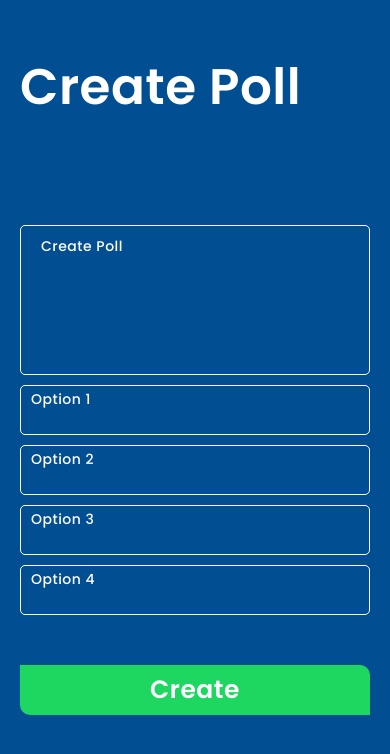
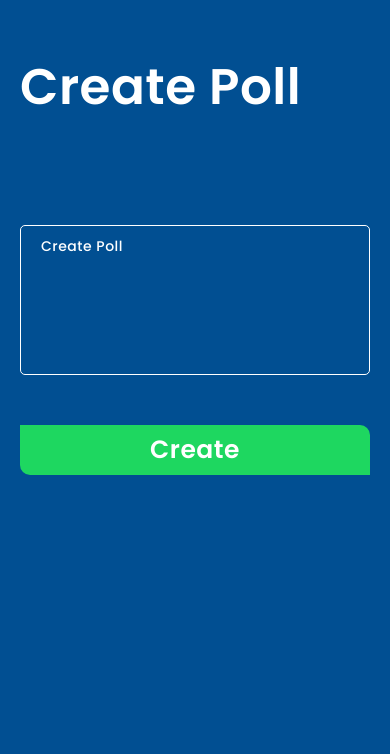
Before and after one commit to hussain385/VoteScope-App, a React Native app: screen /CreatePoll in a window 390 px wide. Shown: the top 754 px of the page. Built offline with nearby package versions, Linux system fonts and the light colour scheme.

Commit message:
changes made

```diff
--- a/src/Screens/ConstituentPoll/ConstituentPoll.js
+++ b/src/Screens/ConstituentPoll/ConstituentPoll.js
@@ -28,22 +28,22 @@ const ConstituentPoll = (props) => {
 
     let PollCardData = [
         {
-            data: "Doing multiple selections is not allowed. Duplication checks are based on the IP address of the voter. We do not tolerate any cheating that is done and will annul all votes that are indicated by bots"
+            data: "Doing multiple selections is not allowed. Duplication checks are based on the IP address of the voter. "
         },
         {
-            data: "Doing multiple selections is not allowed. Duplication checks are based on the IP address of the voter. We do not tolerate any cheating that is done and will annul all votes that are indicated by bots"
+            data: "Doing multiple selections is not allowed. Duplication checks are based on the IP address of the voter. "
         },
         {
-            data: "Doing multiple selections is not allowed. Duplication checks are based on the IP address of the voter. We do not tolerate any cheating that is done and will annul all votes that are indicated by bots"
+            data: "Doing multiple selections is not allowed. Duplication checks are based on the IP address of the voter. "
         },
         {
-            data: "Doing multiple selections is not allowed. Duplication checks are based on the IP address of the voter. We do not tolerate any cheating that is done and will annul all votes that are indicated by bots"
+            data: "Doing multiple selections is not allowed. Duplication checks are based on the IP address of the voter. "
         },
         {
-            data: "Doing multiple selections is not allowed. Duplication checks are based on the IP address of the voter. We do not tolerate any cheating that is done and will annul all votes that are indicated by bots"
+            data: "Doing multiple selections is not allowed. Duplication checks are based on the IP address of the voter. "
         },
         {
-            data: "Doing multiple selections is not allowed. Duplication checks are based on the IP address of the voter. We do not tolerate any cheating that is done and will annul all votes that are indicated by bots"
+            data: "Doing multiple selections is not allowed. Duplication checks are based on the IP address of the voter. "
         },
     ]
 
@@ -94,7 +94,12 @@ const ConstituentPoll = (props) => {
                                     <TouchableOpacity
                                         style={styles.button}
                                     >
-                                        <Text style={styles._button_txt}>Dis Approve</Text>
+                                        <Text style={styles._button_txt}>Disapprove</Text>
+                                    </TouchableOpacity>
+                                    <TouchableOpacity
+                                        style={styles.button}
+                                    >
+                                        <Text style={styles._button_txt}>No Opinion</Text>
                                     </TouchableOpacity>
                                     <Text style={styles._total_poll}>{i + 1} / {PollCardData.length}</Text>
                                 </View>
--- a/src/Screens/CreatePoll/CreatePoll.js
+++ b/src/Screens/CreatePoll/CreatePoll.js
@@ -39,42 +39,7 @@ const CreatePoll = (props) => {
                             multiline={true}
                         />
                     </View>
-                    <View style={styles._email_input_main}>
-                        <TextInput
-                            placeholder="Option 1"
-                            style={styles._input}
-                            underlineColor="white"
-                            placeholderTextColor="white"
-                            multiline={true}
-                        />
-                    </View>
-                    <View style={styles._email_input_main}>
-                        <TextInput
-                            placeholder="Option 2"
-                            style={styles._input}
-                            underlineColor="white"
-                            placeholderTextColor="white"
-                            multiline={true}
-                        />
-                    </View>
-                    <View style={styles._email_input_main}>
-                        <TextInput
-                            placeholder="Option 3"
-                            style={styles._input}
-                            underlineColor="white"
-                            placeholderTextColor="white"
-                            multiline={true}
-                        />
-                    </View>
-                    <View style={styles._email_input_main}>
-                        <TextInput
-                            placeholder="Option 4"
-                            style={styles._input}
-                            underlineColor="white"
-                            placeholderTextColor="white"
-                            multiline={true}
-                        />
-                    </View>
+
                     <TouchableOpacity
                         style={styles.button}
                         onPress={()=> props.navigation.goBack()}
--- a/src/Screens/SignUp/SignUp.js
+++ b/src/Screens/SignUp/SignUp.js
@@ -40,7 +40,7 @@ const SignUp = (props) => {
         try {
           await AsyncStorage.setItem("user", JSON.stringify(rue));
           if (rue === "") {
-            alert("Please Select Rue !")
+            alert("Please Select Role !")
           } else if (rue === "city") {
             props.navigation.navigate("CityPolls");
           }
@@ -125,8 +125,8 @@ const SignUp = (props) => {
                             selectedValue={rue}
                             minWidth={200}
                             color="white"
-                            accessibilityLabel="Select Rue"
-                            placeholder="Select Rue"
+                            accessibilityLabel="Select Role"
+                            placeholder="Select Role"
                             dropdownIcon={ <Feather
                                 name="chevron-down"
                                 size={24}
```
Also changed, not shown: 1 other file (tests, documents, lock files or other folders).
